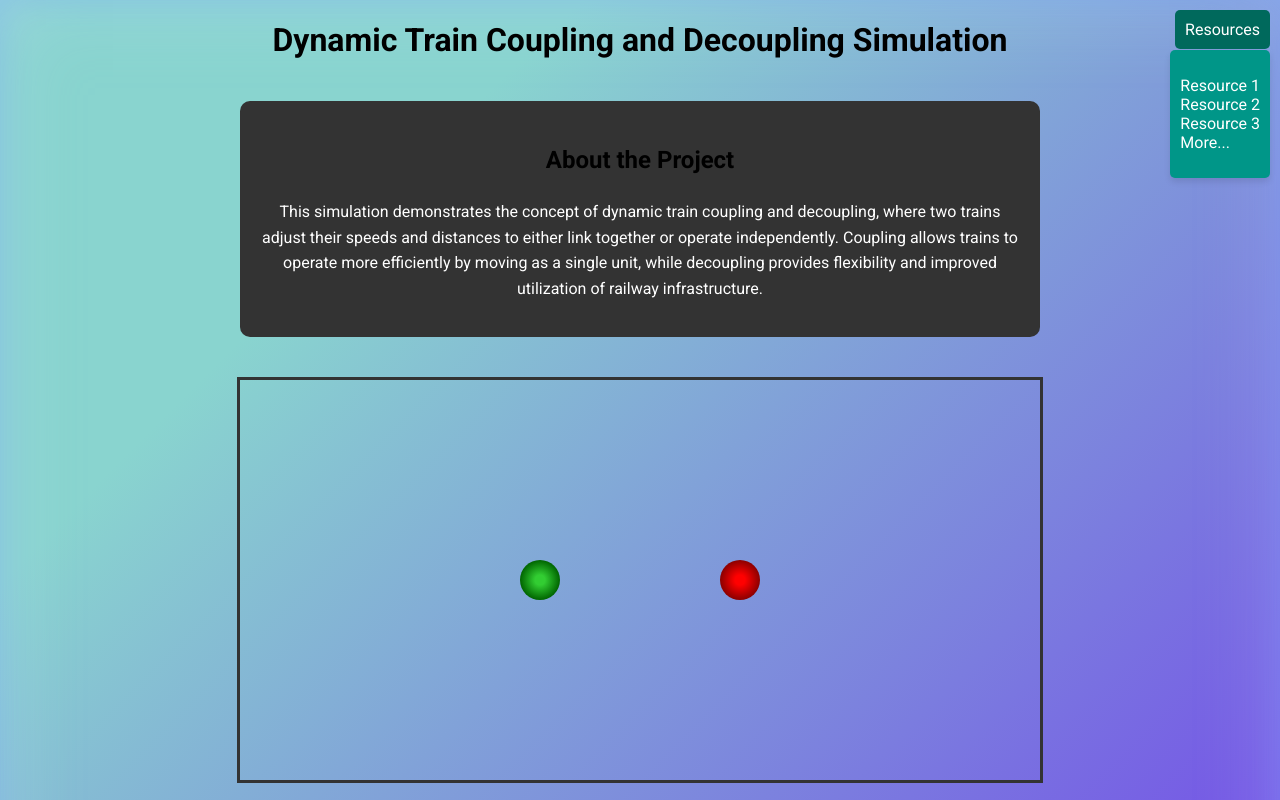
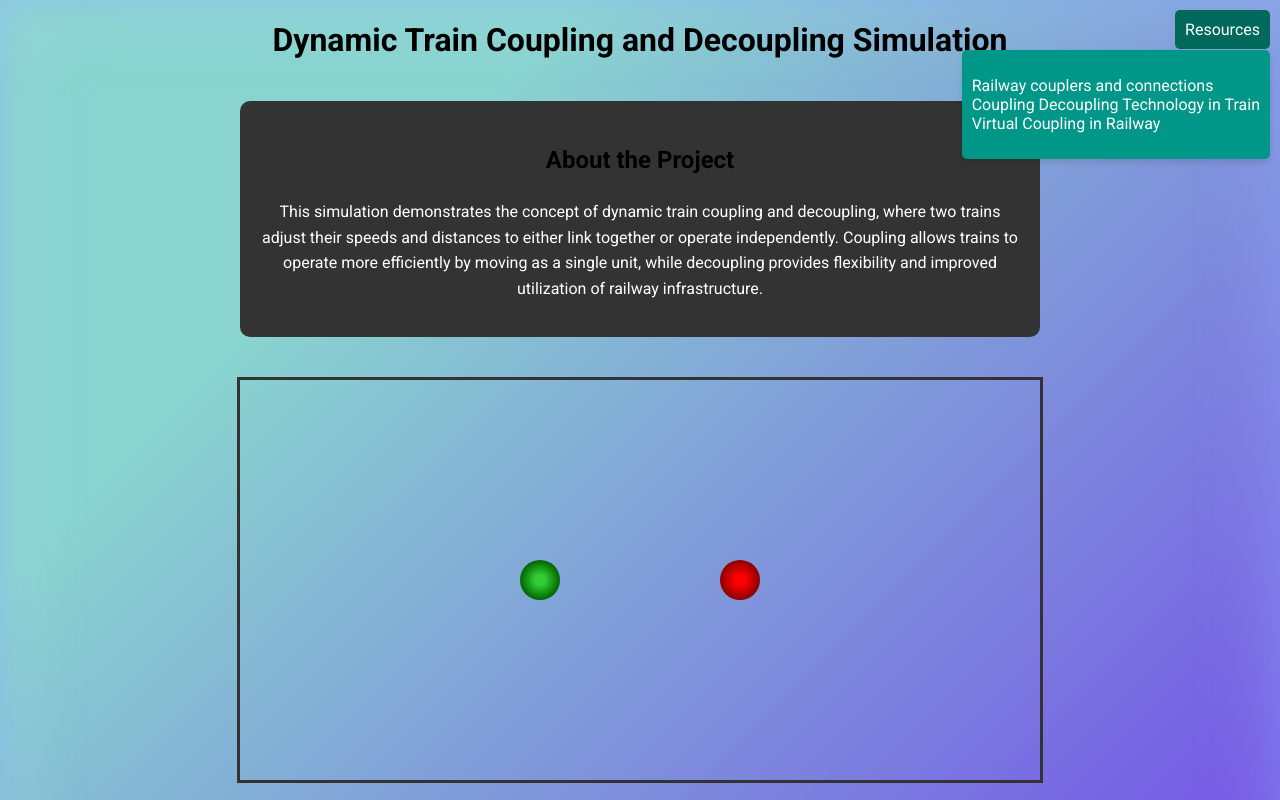
Before and after one commit to aalexandros47/train-coupling-simulation-app, a plain HTML site: page index.html in a window 1280 px wide. Both pictures are taken after a click on the element "Resources". Shown: the top 800 px of the page. Drawn offline with Linux system fonts and the light colour scheme.

Commit message:
links added

```diff
--- a/index.html
+++ b/index.html
@@ -33,10 +33,21 @@
     <div id="resourcesToggle" onclick="toggleResources()">Resources</div>
     <div id="resourcesPanel" class="hidden">
       <ul>
-        <li><a href="#">Resource 1</a></li>
-        <li><a href="#">Resource 2</a></li>
-        <li><a href="#">Resource 3</a></li>
-        <li><a href="#">More...</a></li>
+        <li>
+          <a href="https://www.youtube.com/watch?v=d3j4DIE1uMc"
+            >Railway couplers and connections</a
+          >
+        </li>
+        <li>
+          <a href="https://www.youtube.com/watch?v=LMvgCPmqYT0">
+            Coupling Decoupling Technology in Train
+          </a>
+        </li>
+        <li>
+          <a href="https://www.mdpi.com/2075-1702/11/5/521">
+            Virtual Coupling in Railway</a
+          >
+        </li>
       </ul>
     </div>
 
```
